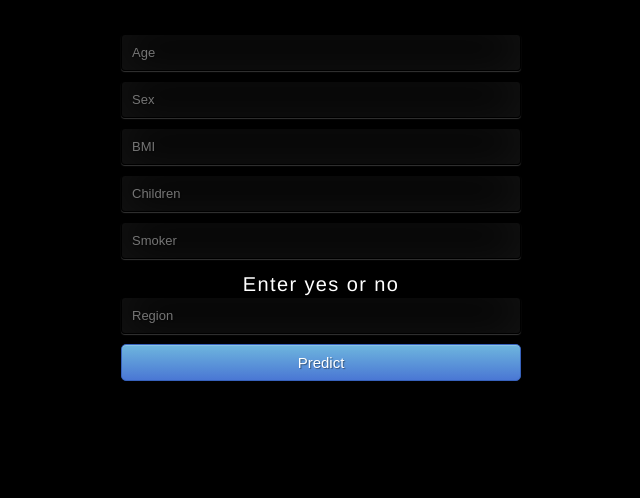
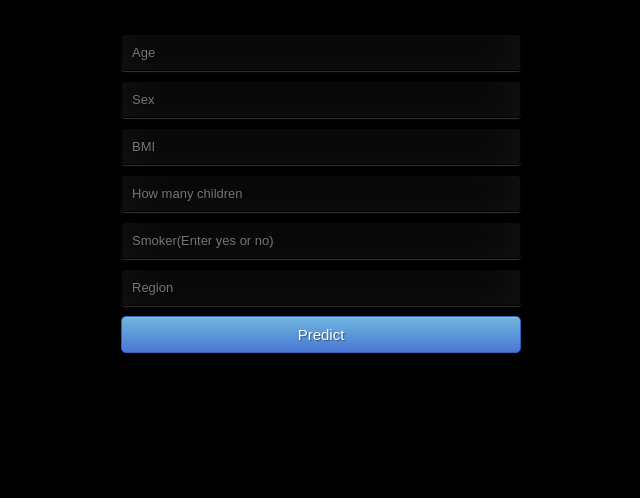
Before and after one commit to osabobo/App2, a Flask app: page / in a window 1280 px wide. Shown: the part 310-808 px from the top of the page, without its empty margins (369-1009 px from the left). Run offline with Flask 2, Linux system fonts and the light colour scheme; parts of the project's set-up code (start-up, migrations or seed data) failed here and were passed over.

Commit message:
add a file

```diff
--- a/templates/home.html
+++ b/templates/home.html
@@ -21,8 +21,8 @@
       <input type="text" name="age" placeholder="Age" required="required" /><br>
     	<input type="text" name="sex" placeholder="Sex" required="required" /><br>
         <input type="text" name="bmi" placeholder="BMI" required="required" /><br>
-        <input type="text" name="children" placeholder="Children" required="required" /><br>
-        <input type="text" name="smoker" placeholder="Smoker" required="required" /><small id="SMHELP" class="form-text text-muted">Enter yes or no</small>
+        <input type="text" name="children" placeholder="How many children" required="required" /><br>
+        <input type="text" name="smoker" placeholder="Smoker(Enter yes or no)" required="required" />
 
         <input type="text" name="region" placeholder="Region" required="required" /><br>
          <button type="submit" class="btn btn-primary btn-block btn-large">Predict</button>
```
